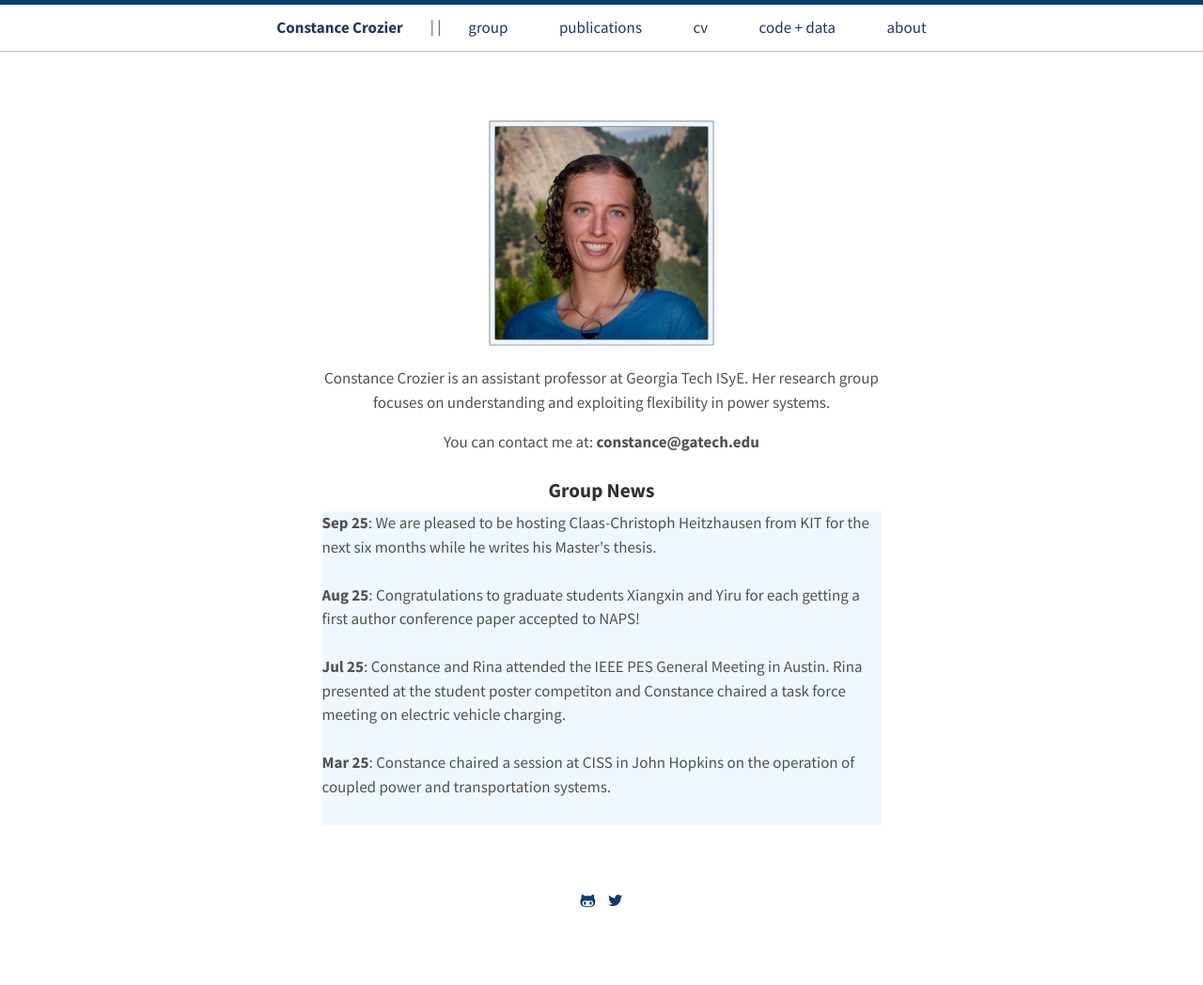
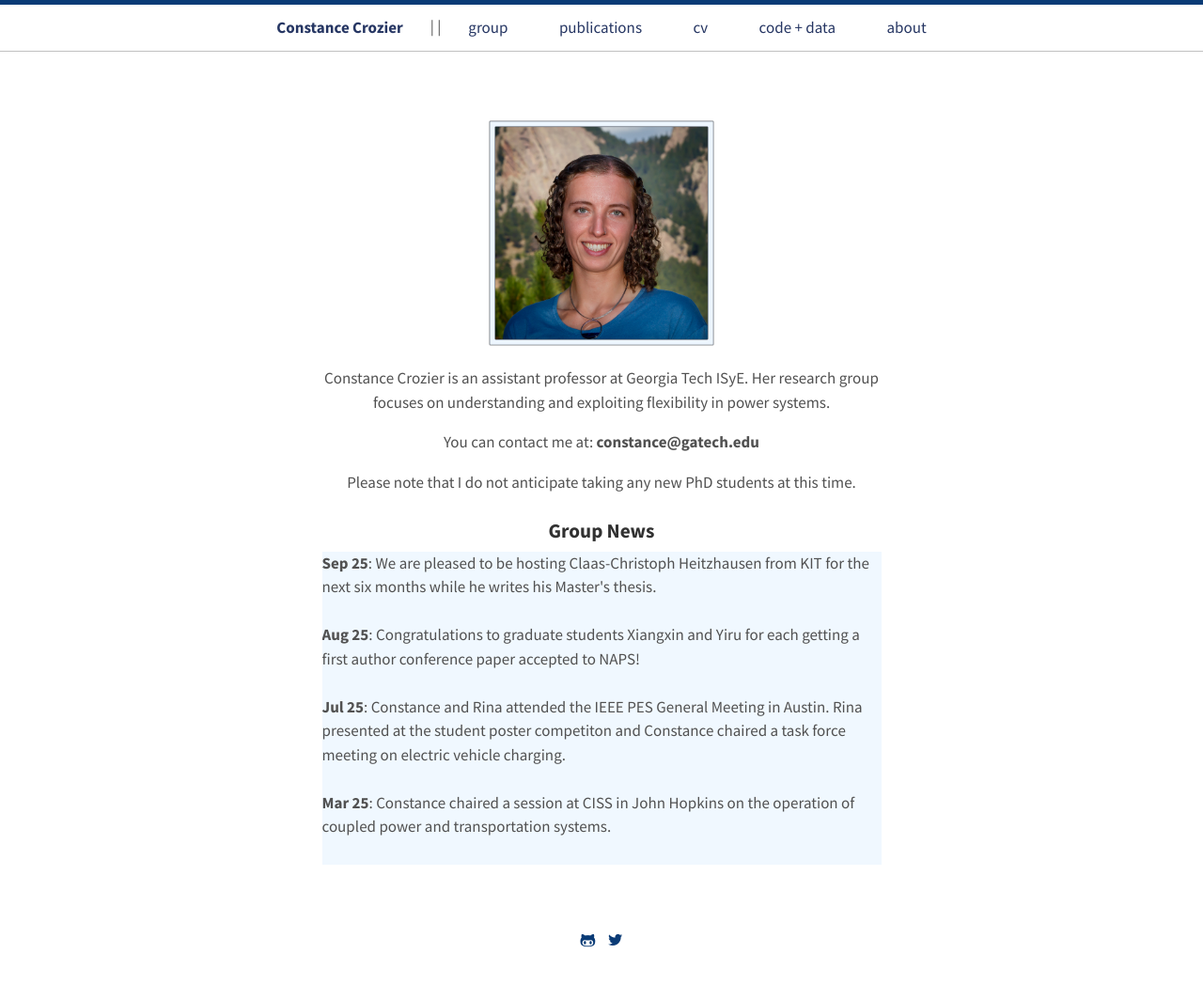
Before and after one commit to constancecrozier/constancecrozier.github.io, a Jekyll site: the page built from index.html, in a window 1280 px wide. Shown: the whole page at 94% size. Built offline with Jekyll 4.4.1, drawn with Linux system fonts in a browser that asks for light colours; before the commit the page ends 1005 px from its top, so only the background shows below that.

Commit message:
Update index.html

```diff
--- a/index.html
+++ b/index.html
@@ -17,6 +17,10 @@ title: Home
 
     <p>
       You can contact me at: <b>constance@gatech.edu</b>
+    </p>
+
+    <p>
+      Please note that I do not anticipate taking any new PhD students at this time.
     </p>
 
   </div>
```
